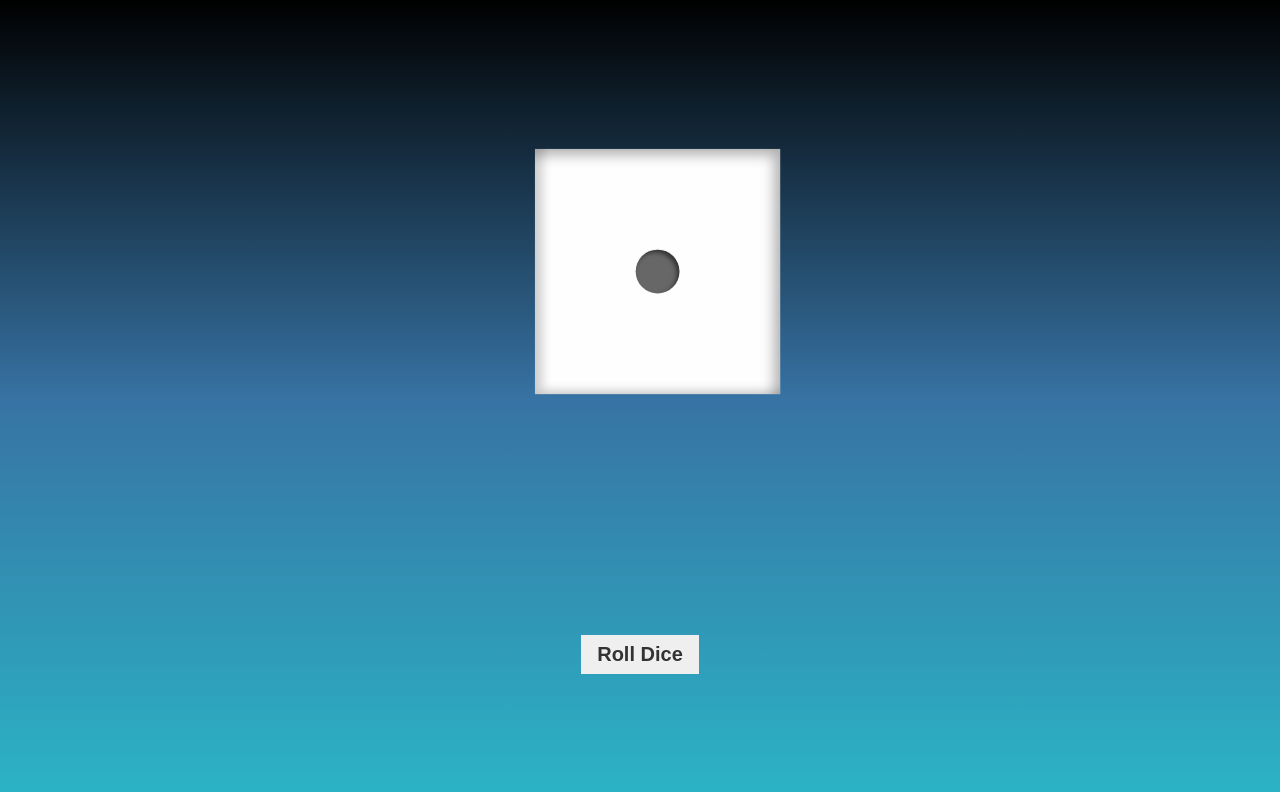
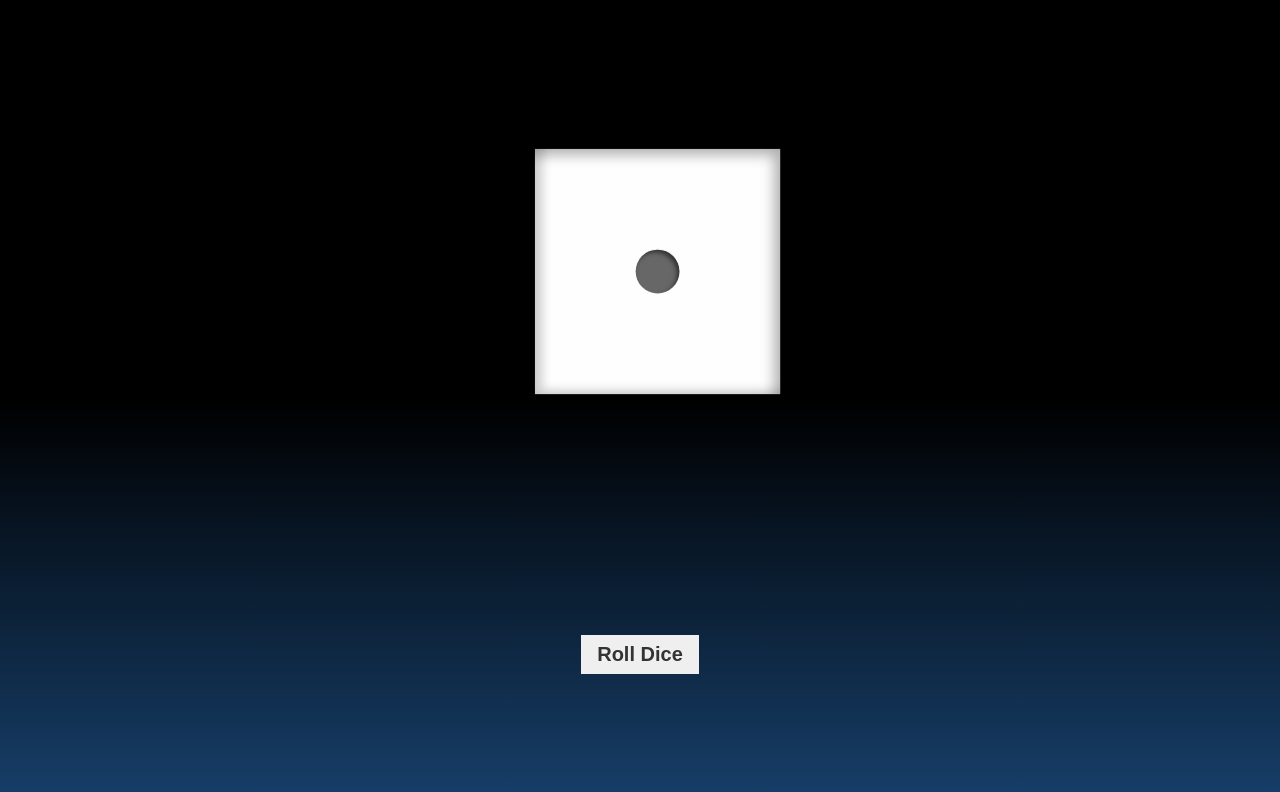
Before and after one commit to dyecon/DiceRollOnline, a plain HTML site: page index.html in a window 1280 px wide. Drawn offline with Linux system fonts and the light colour scheme.

Commit message:
Update styles.css
Update background color

```diff
--- a/styles.css
+++ b/styles.css
@@ -8,7 +8,7 @@
   }
   body {
     /* #545454, #454545, #676767 */
-    background: linear-gradient(#000000, #3773a4, #2bb4c6);
+    background: linear-gradient(#000000, #000000, #173f6a);
     display: grid;
     grid-template-columns: 1fr;
     height: 100vh;
```
